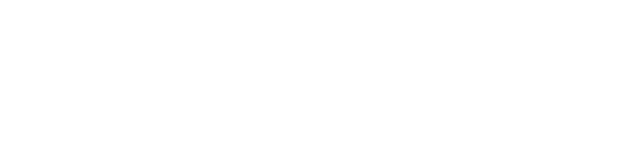
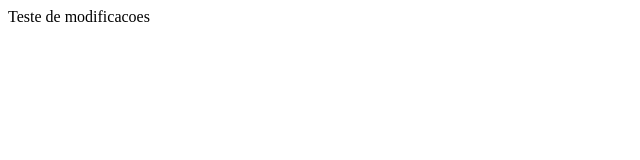
Before and after one commit to LeandroOliveira97/repositoriotpe, a plain HTML site: page public_html/index.html in a window 1280 px wide. Shown: the whole page, without its empty margins (0-640 px from the left). Drawn offline with Linux system fonts and the light colour scheme.

Commit message:
Update index.html

```diff
--- a/public_html/index.html
+++ b/public_html/index.html
@@ -4,9 +4,9 @@
     <meta charset="UTF-8">
     <meta http-equiv="X-UA-Compatible" content="IE=edge">
     <meta name="viewport" content="width=device-width, initial-scale=1.0">
-    <title>Teste de Github</title>
+    <title>Teste de Github(TPE)</title>
 </head>
 <body>
-
+    <span>Teste de modificacoes</span>
 </body>
 </html>
```
